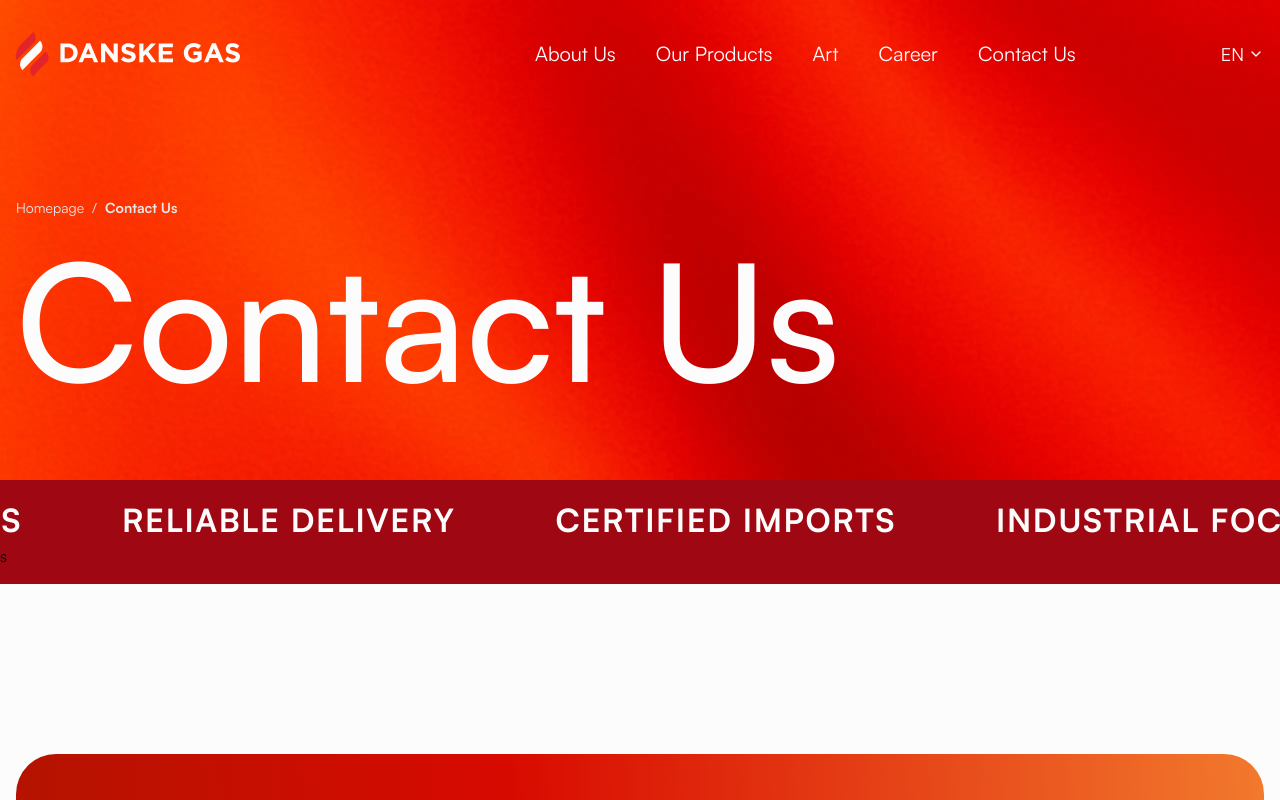
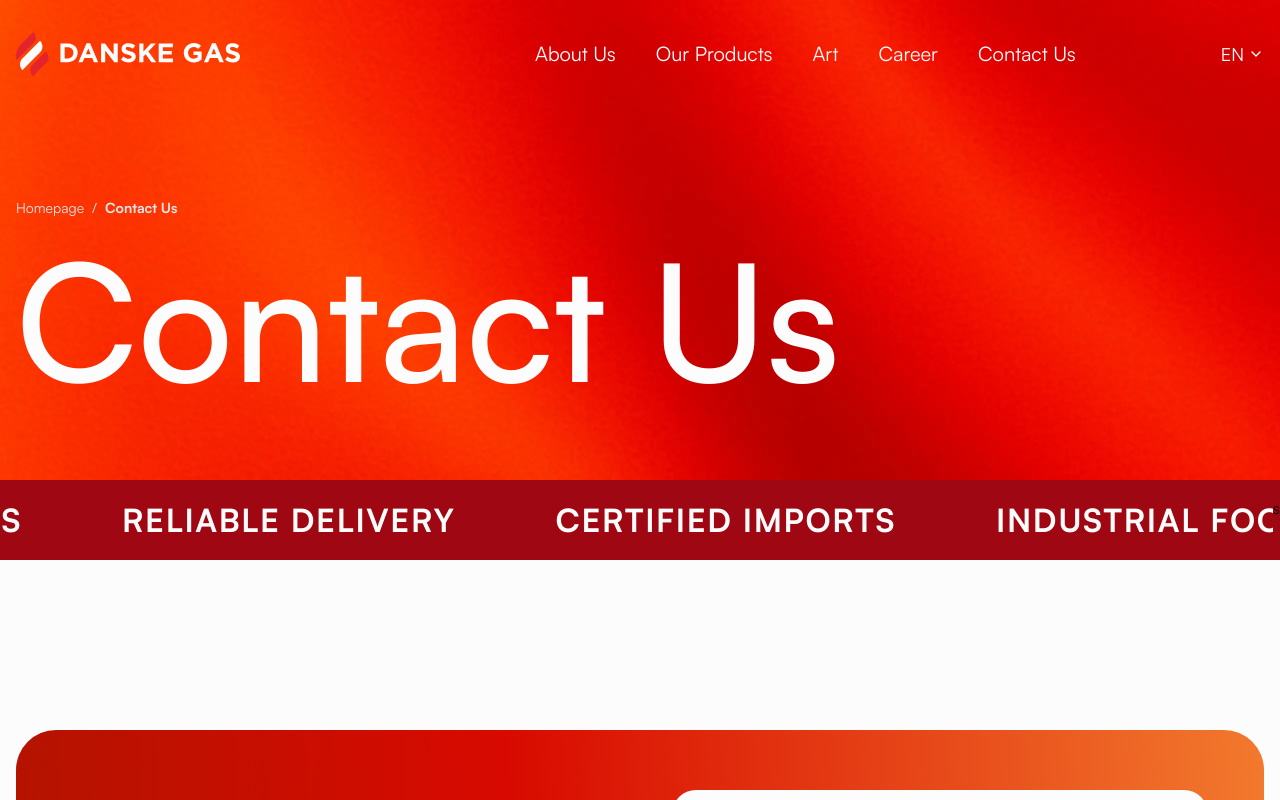
Before and after one commit to TrishonBaidaya7399/DANSKE-Gas-Client, a Next.js app: page /contact in a window 1280 px wide. Shown: the top 800 px of the page. Built offline with nearby package versions, Linux system fonts and the light colour scheme.

Commit message:
fixed the marque smooth animation issue

```diff
--- a/src/components/pages/contact_us/ContactHeroSection.tsx
+++ b/src/components/pages/contact_us/ContactHeroSection.tsx
@@ -95,7 +95,7 @@ const ContactHeroSection: React.FC<ContactHeroSectionProps> = ({
         </div>
       </div>
 
-      <div className="bg-red-800 py-4 overflow-hidden">
+      <div className="bg-red-800 py-4 overflow-hidden flex">
         <Marquee speed={50} gradient={false} className="flex">
           {MARQUEE_ITEMS.map((item, index) => (
             <span
```
